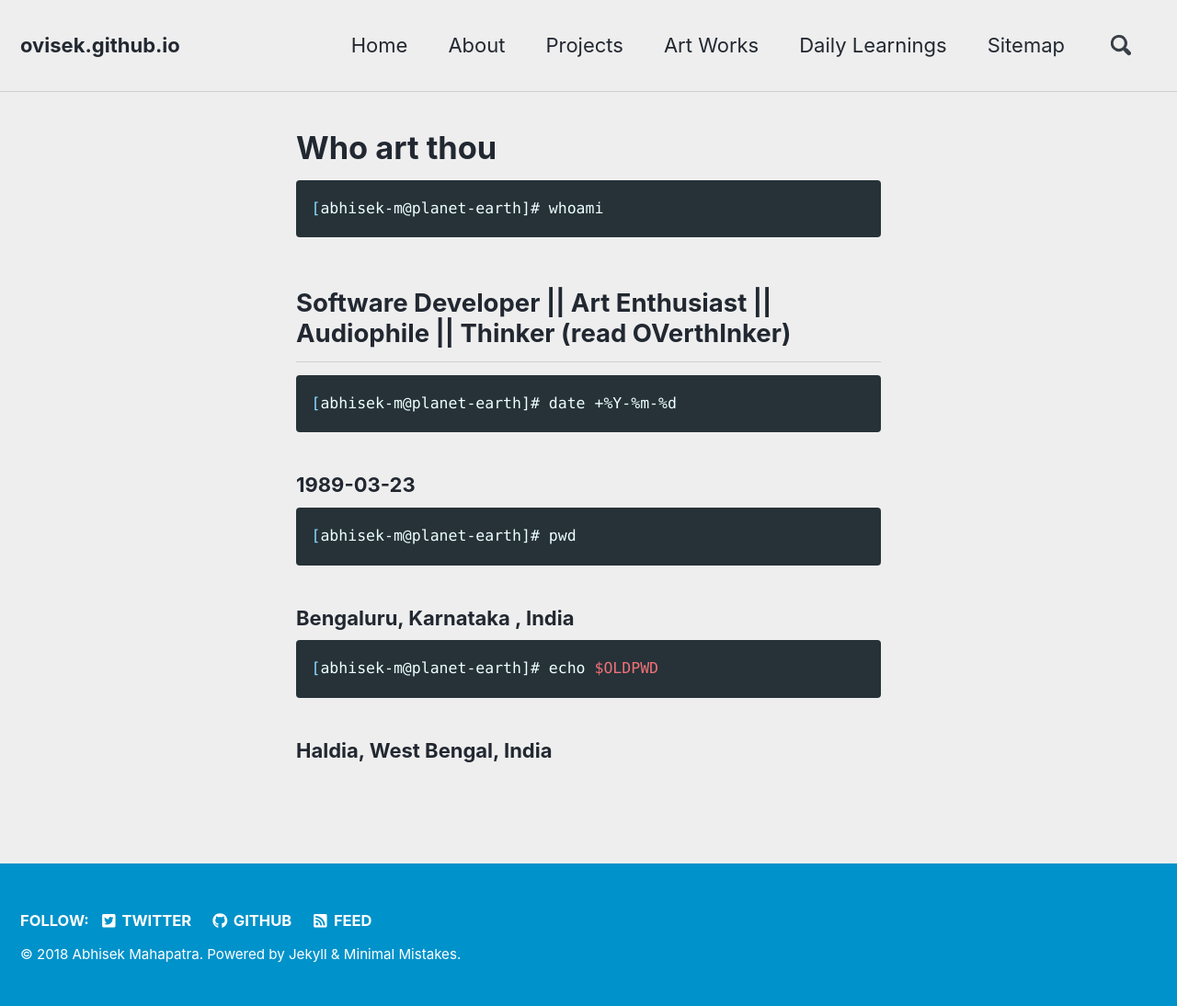
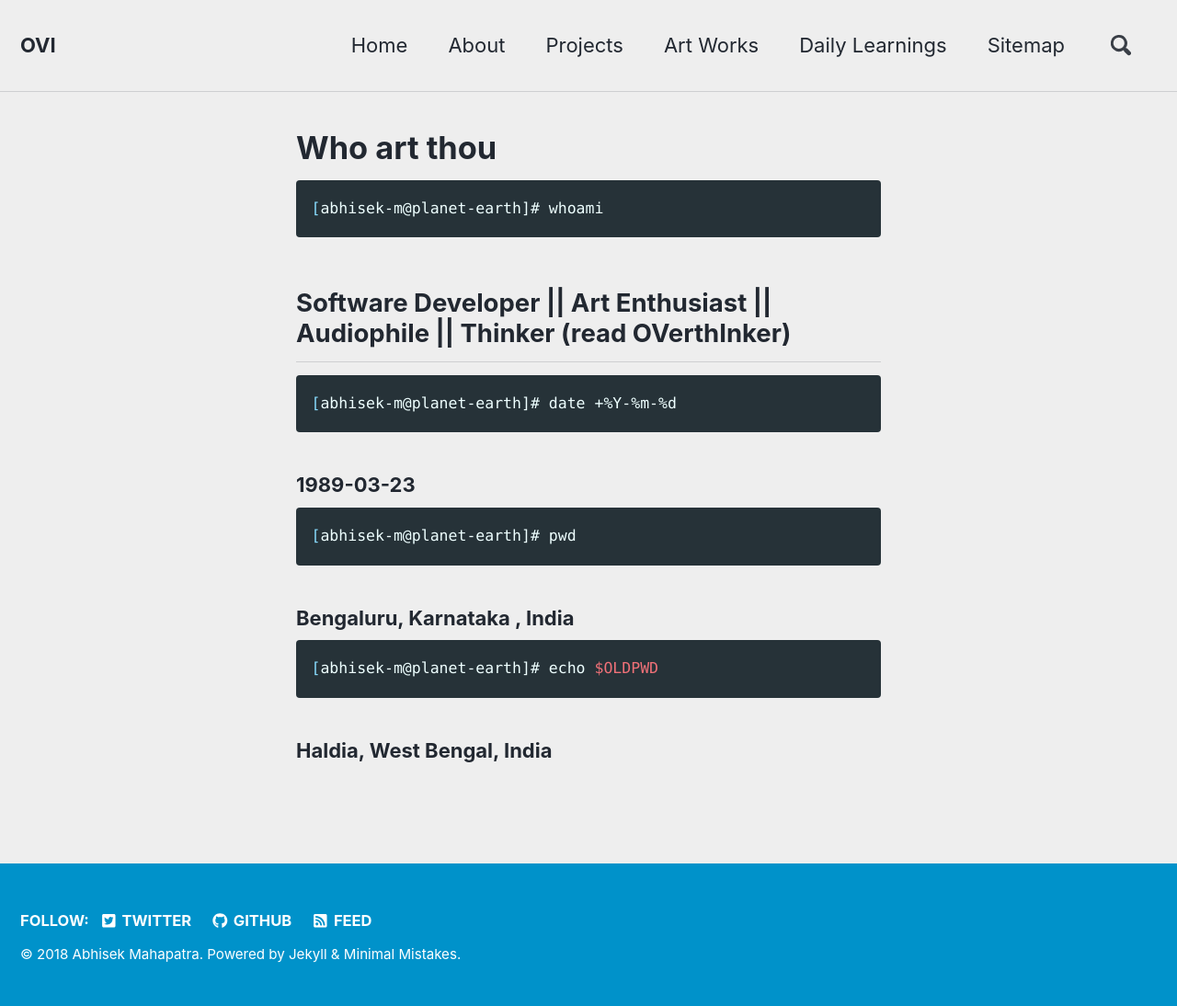
Before and after one commit to ovisek/ovisek.github.io, a Jekyll site: the page built from _pages/about.md, in a window 1280 px wide. Shown: the whole page at 92% size. Built offline with Jekyll 4.4.1, drawn with Linux system fonts in a browser that asks for light colours; nearby versions of some CDN libraries.

Commit message:
enabled comments , site title changes, url populated

```diff
--- a/_config.yml
+++ b/_config.yml
@@ -9,11 +9,11 @@ minimal_mistakes_skin    : air #"default","air", "aqua", "contrast", "dark", "di
 
 # Site Settings
 locale                   : "en-US"
-title                    :  # "(OVI) | Personal Website - Abhisek Mahapatra"
+title                    :  "OVI" # Personal Website - Abhisek Mahapatra
 title_separator          : "-"
 name                     : "Abhisek Mahapatra"
 description              : ""
-url                      : # the base hostname & protocol for your site e.g. "https://mmistakes.github.io"
+url                      : "https://abhisek-m.github.io" # the base hostname & protocol for your site e.g. "https://mmistakes.github.io"
 baseurl                  : # the subpath of your site, e.g. "/blog"
 repository               : # GitHub username/repo-name e.g. "mmistakes/minimal-mistakes"
 teaser                   : # path of fallback teaser image, e.g. "/assets/images/500x300.png"
@@ -22,7 +22,7 @@ words_per_minute         : 200
 comments:
   provider               : "disqus" # false (default), "disqus", "discourse", "facebook", "google-plus", "staticman", "staticman_v2" "custom"
   disqus:
-    shortname            : abhisek-m-github-io # https://help.disqus.com/customer/portal/articles/466208-what-s-a-shortname-
+    shortname            : "abhisek-m-github-io" # https://help.disqus.com/customer/portal/articles/466208-what-s-a-shortname-
   discourse:
     server               : # https://meta.discourse.org/t/embedding-discourse-comments-via-javascript/31963 , e.g.: meta.discourse.org
   facebook:
@@ -52,7 +52,7 @@ reCaptcha:
 atom_feed:
   path                   : # blank (default) uses feed.xml
 search                   : true #true, false (default)
-search_full_content      : true # true, false (default)
+search_full_content      : false # true, false (default)
 search_provider          : lunr # lunr (default), algolia
 algolia:
   application_id         : # YOUR_APPLICATION_ID
--- a/_layouts/single.html
+++ b/_layouts/single.html
@@ -63,7 +63,7 @@ layout: default
       {% include post_pagination.html %}
     </div>
 
-    {% if jekyll.environment == 'production' and site.comments.provider and page.comments %}
+    {% if site.comments.provider and page.comments %}
       {% include comments.html %}
     {% endif %}
   </article>
```
